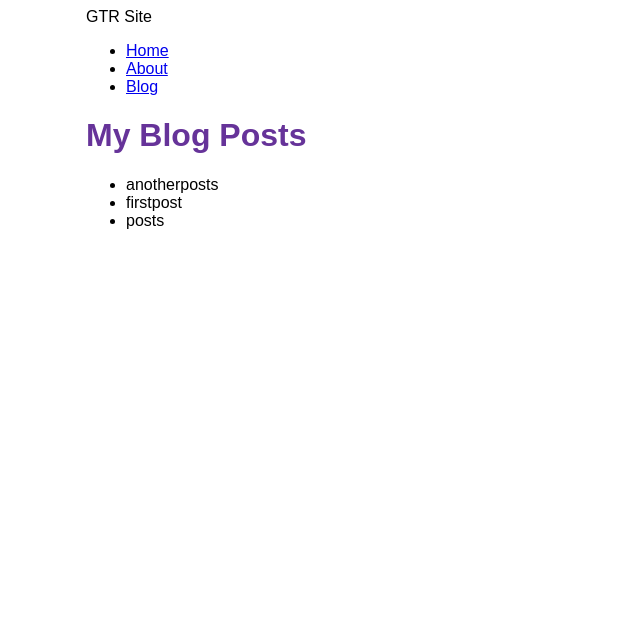
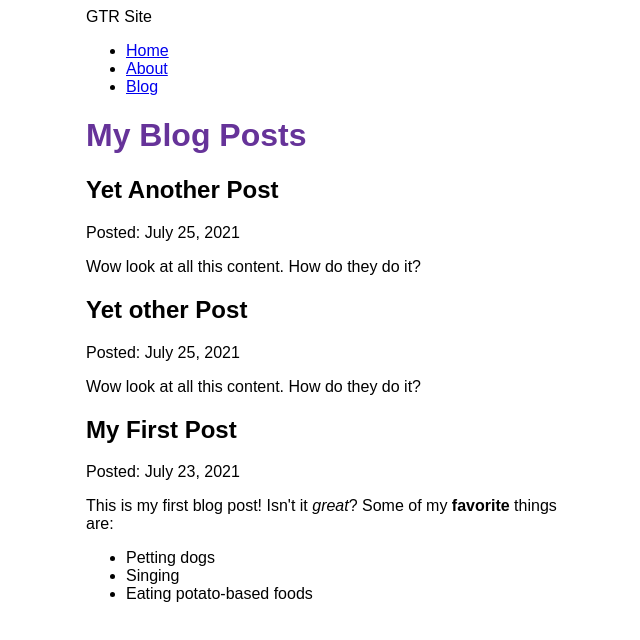
Before and after one commit to vladdislove-hub/my-first-gatsby-site, a Gatsby site: page /blog in a window 1280 px wide. Shown: the whole page, without its empty margins (304-944 px from the left). Built offline with nearby package versions, Linux system fonts and the light colour scheme; Gatsby itself is replaced by a stand-in of ours.

Commit message:
Finished Gatsby Tutorial Part 5

```diff
--- a/blog/anotherposts.mdx
+++ b/blog/anotherposts.mdx
@@ -0,0 +1,6 @@
+---
+title: "Yet Another Post"
+date: "2021-07-25"
+---
+
+Wow look at all this content. How do they do it?
--- a/blog/firstpost.mdx
+++ b/blog/firstpost.mdx
@@ -0,0 +1,9 @@
+---
+title: "My First Post"
+date: "2021-07-23"
+---
+This is my first blog post! Isn't it *great*?
+Some of my **favorite** things are:
+* Petting dogs
+* Singing
+* Eating potato-based foods
--- a/blog/posts.mdx
+++ b/blog/posts.mdx
@@ -0,0 +1,5 @@
+---
+title: "Yet other Post"
+date: "2021-07-25"
+---
+Wow look at all this content. How do they do it?
--- a/gatsby-config.js
+++ b/gatsby-config.js
@@ -12,5 +12,6 @@
         path: `${__dirname}/blog`,
       }
     },
+    "gatsby-plugin-mdx",
   ],
 };
--- a/package.json
+++ b/package.json
@@ -15,8 +15,11 @@
     "clean": "gatsby clean"
   },
   "dependencies": {
+    "@mdx-js/mdx": "^1.6.22",
+    "@mdx-js/react": "^1.6.22",
     "gatsby": "^4.4.0",
     "gatsby-plugin-image": "^2.4.0",
+    "gatsby-plugin-mdx": "^3.4.0",
     "gatsby-plugin-sharp": "^4.4.0",
     "gatsby-source-filesystem": "^4.4.0",
     "react": "^17.0.1",
--- a/src/pages/blog.js
+++ b/src/pages/blog.js
@@ -1,26 +1,37 @@
 import * as React from 'react'
 import { graphql } from 'gatsby'
 import Layout from './layout'
+import { MDXRenderer } from 'gatsby-plugin-mdx'
 const BlogPage = ({ data }) => {
   return (
     <Layout pageTitle="My Blog Posts">
-      <ul>
       {
-        data.allFile.nodes.map(node => (
-          <li key={node.name}>
-            {node.name}
-          </li>
+        data.allMdx.nodes.map((node) => (
+          <article key={node.id}>
+            <h2>{node.frontmatter.title}</h2>
+            <p>Posted: {node.frontmatter.date}</p>
+            <MDXRenderer>
+              {node.body}
+            </MDXRenderer>
+          </article>
         ))
       }
-      </ul>
     </Layout>
   )
 }
+
+
+
 export const query = graphql`
   query {
-    allFile {
+    allMdx(sort: {fields: frontmatter___date, order: DESC}) {
       nodes {
-        name
+        frontmatter {
+          date(formatString: "MMMM D, YYYY")
+          title
+        }
+        id
+        body
       }
     }
   }
```
Also changed, not shown: 1 other file.
